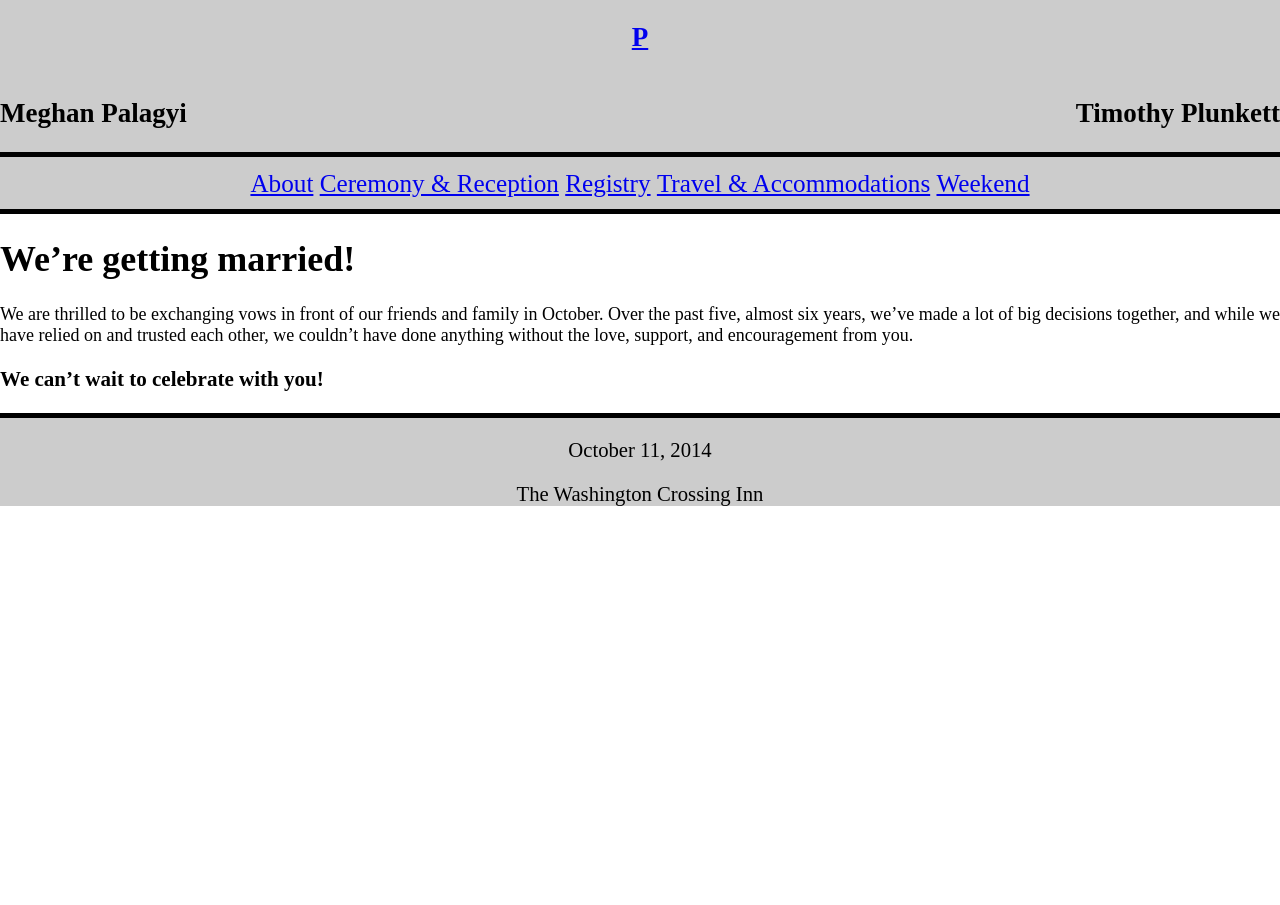
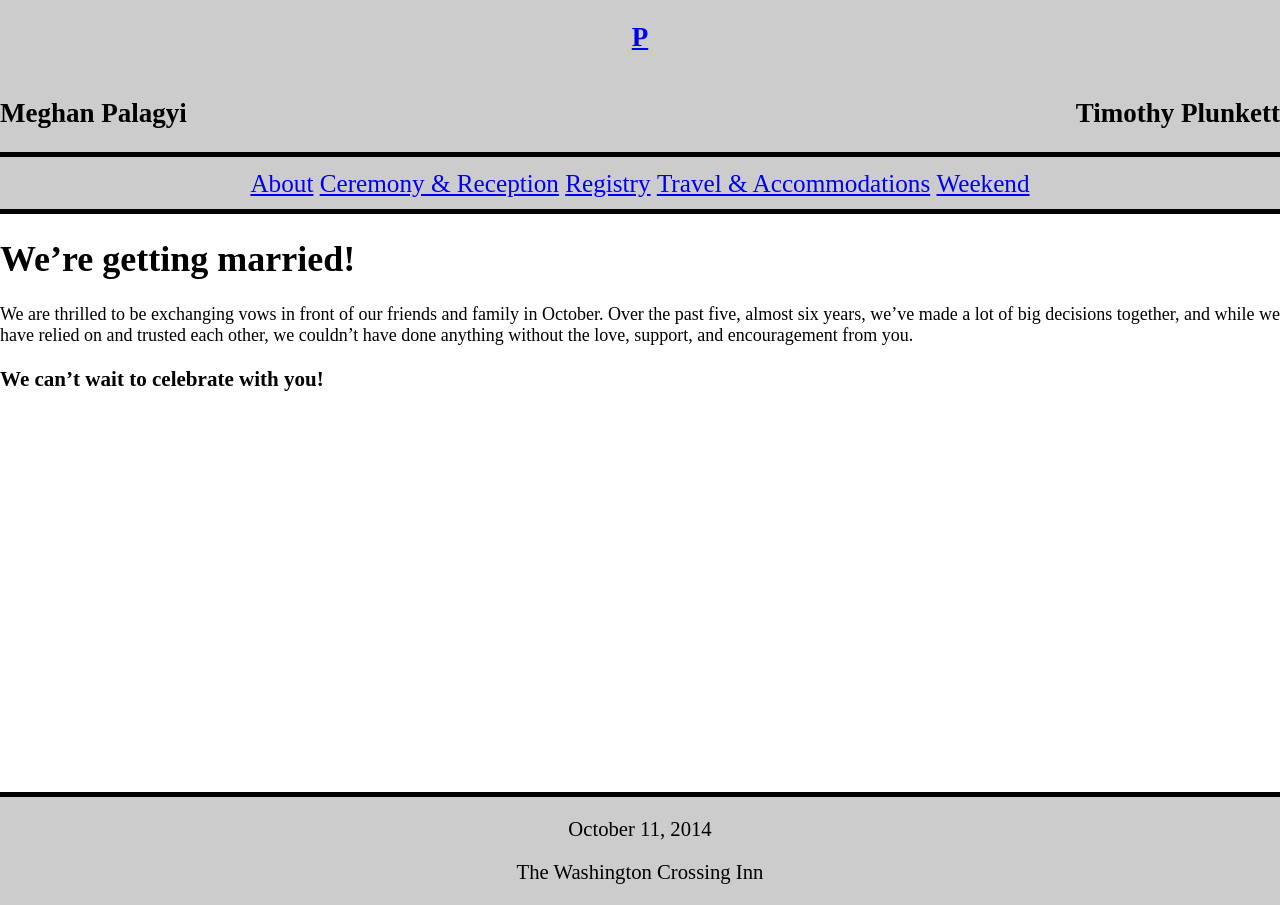
Before and after one commit to timplunkett/meghanandtim.us, a Jekyll site: the page built from index.md, in a window 1280 px wide. Built offline with Jekyll 4.4.1, drawn with Linux system fonts in a browser that asks for light colours.

Commit message:
Add a sticky footer.

```diff
--- a/_layouts/default.html
+++ b/_layouts/default.html
@@ -7,6 +7,7 @@
 </head>
 <body>
 
+<div id="root">
 <header role="banner">
   <section class="name">
     <h1 class="p"><a href="/">P</a></h1>
@@ -27,8 +28,10 @@
 <main id="content" role="main">
 {{ content }}
 </main>
+<div id="root_footer"></div>
+</div>
 
-<footer role="contentinfo">
+<footer role="contentinfo" id="footer">
   <section class="contact">
     <p>October 11, 2014</p>
     <p>The Washington Crossing Inn</p>
--- a/_sass/screen.sass
+++ b/_sass/screen.sass
@@ -1,5 +1,8 @@
 @charset "UTF-8"
 @import compass
+@import "compass/layout/sticky-footer"
+
+@include sticky-footer(6em)
 
 $grey: #ccc
 
--- a/stylesheets/screen.css
+++ b/stylesheets/screen.css
@@ -1,3 +1,24 @@
+html, body {
+  height: 100%;
+}
+
+#root {
+  clear: both;
+  min-height: 100%;
+  height: auto !important;
+  height: 100%;
+  margin-bottom: -6em;
+}
+#root #root_footer {
+  height: 6em;
+}
+
+#footer {
+  clear: both;
+  position: relative;
+  height: 6em;
+}
+
 body {
   margin: 0;
   font-size: 18px;
```
